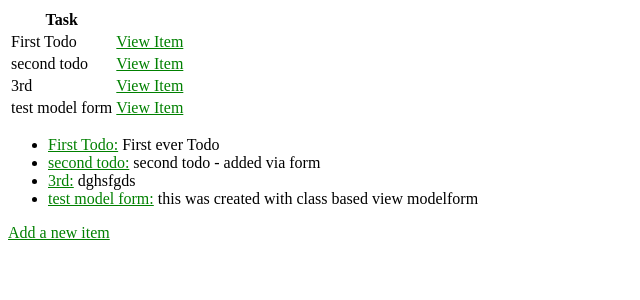
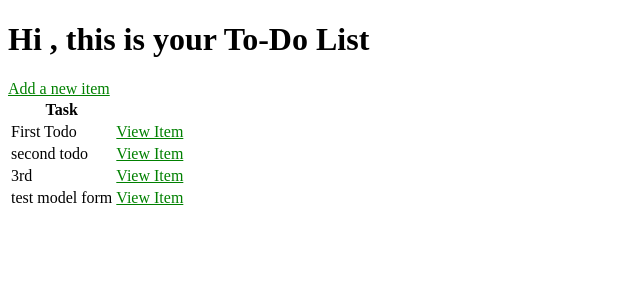
Before and after one commit to charliewhu/Dj-ToDo, a Django app: page / in a window 1280 px wide. Shown: the top 300 px of the page, without its empty margins (0-640 px from the left). Run offline with Django 3.2, Linux system fonts and the light colour scheme; data comes from the database, SQL or seed files in the repository; both versions use the stored data as it was after the commit.

Commit message:
added create class based view

```diff
--- a/todo/templates/todo/todo_list.html
+++ b/todo/templates/todo/todo_list.html
@@ -1,27 +1,26 @@
 {% extends 'todo/base.html' %} {% load static %}
 {% block content %}
 
+<h1>Hi {{user.username}}, this is your To-Do List</h1>
+
+<a href="{% url 'todo_create' %}">Add a new item</a>
 
 <table>
   <tr>
     <th>Task</th>
+    <th></th>
   </tr>
   {% for todo in todos %}
-  <tr>
-    <td>{{ todo.title }}</td>
-    <td> <a href="{% url 'todo_detail' todo.id %}">  View Item </a></td>
-  </tr>
+    <tr>
+      <td>{{ todo.title }}</td>
+      <td> <a href="{% url 'todo_detail' todo.id %}">  View Item </a></td>
+    </tr>
+  {% empty %}
+    <h4>No items in your To-Do List</h4>
   {% endfor %}
 </table>
 
-<ul>
-  {% for todo in todos %}
-    <li>
-      <a href="{{ todo.id }}">{{ todo.title }}:</a> {{ todo.text }}
-    </li>
-  {% endfor %}
-</ul>
 
-<a href="{% url 'todo_add' %}">Add a new item</a>
+
 
 {% endblock content %}
--- a/todo/urls.py
+++ b/todo/urls.py
@@ -4,5 +4,5 @@ from todo import views
 urlpatterns = [
     path('', views.TodoList.as_view(), name = 'todo'),
     path('<int:pk>/', views.TodoDetail.as_view(), name= 'todo_detail'),
-    path('add/', views.todo_add, name='todo_add'),
+    path('create/', views.TodoCreate.as_view(), name='todo_create'),
 ]
--- a/todo/views.py
+++ b/todo/views.py
@@ -1,30 +1,38 @@
 from typing import ContextManager
 from django.shortcuts import redirect, render
+from django.urls import reverse_lazy
 from django.http import HttpResponse
 from django.views.generic.list import ListView
 from django.views.generic.detail import DetailView
+from django.views.generic.edit import CreateView
 from .models import Todo
 
 
 
 class TodoList(ListView):
-    model = Todo
+    model               = Todo
     context_object_name = 'todos'
 
 
 class TodoDetail(DetailView):
-    model = Todo
+    model               = Todo
     context_object_name = 'todo'
 
 
-def todo_add(request):
-    if(request.method == 'POST'):
-        title   = request.POST['title']
-        text    = request.POST['text']
+class TodoCreate(CreateView):
+    model       = Todo
+    fields      = '__all__'
+    success_url = reverse_lazy('todo')
 
-        todo = Todo(title=title, text=text)
-        todo.save()
 
-        return redirect('/')
-    else:
-        return render(request, 'todo/add.html')
+# def todo_add(request):
+#     if(request.method == 'POST'):
+#         title   = request.POST['title']
+#         text    = request.POST['text']
+
+#         todo = Todo(title=title, text=text)
+#         todo.save()
+
+#         return redirect('/')
+#     else:
+#         return render(request, 'todo/add.html')
```
Also changed, not shown: todo/templates/todo/add.html (deleted, +0 -17 lines), todo/templates/todo/todo_form.html (added, +15 -0 lines), db.sqlite3, todo/static/css/style.css (line endings or trailing spaces).
